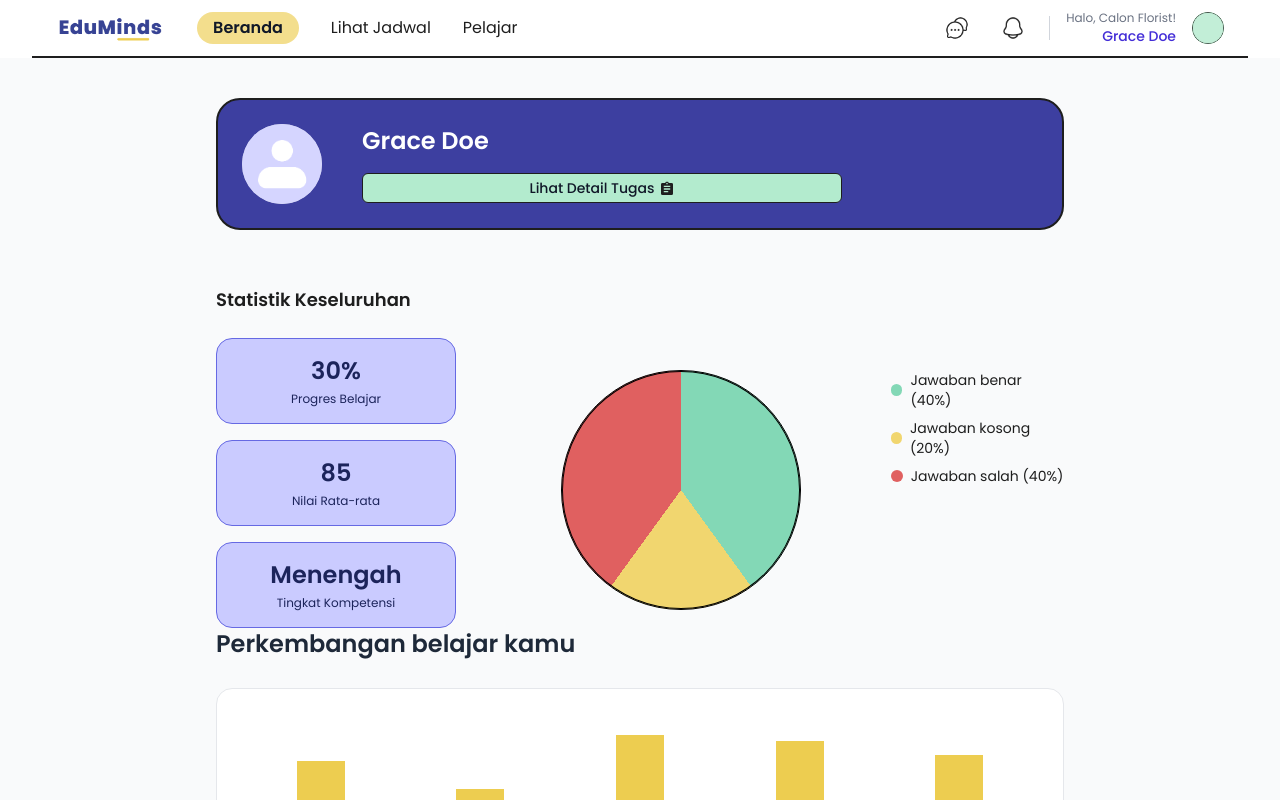
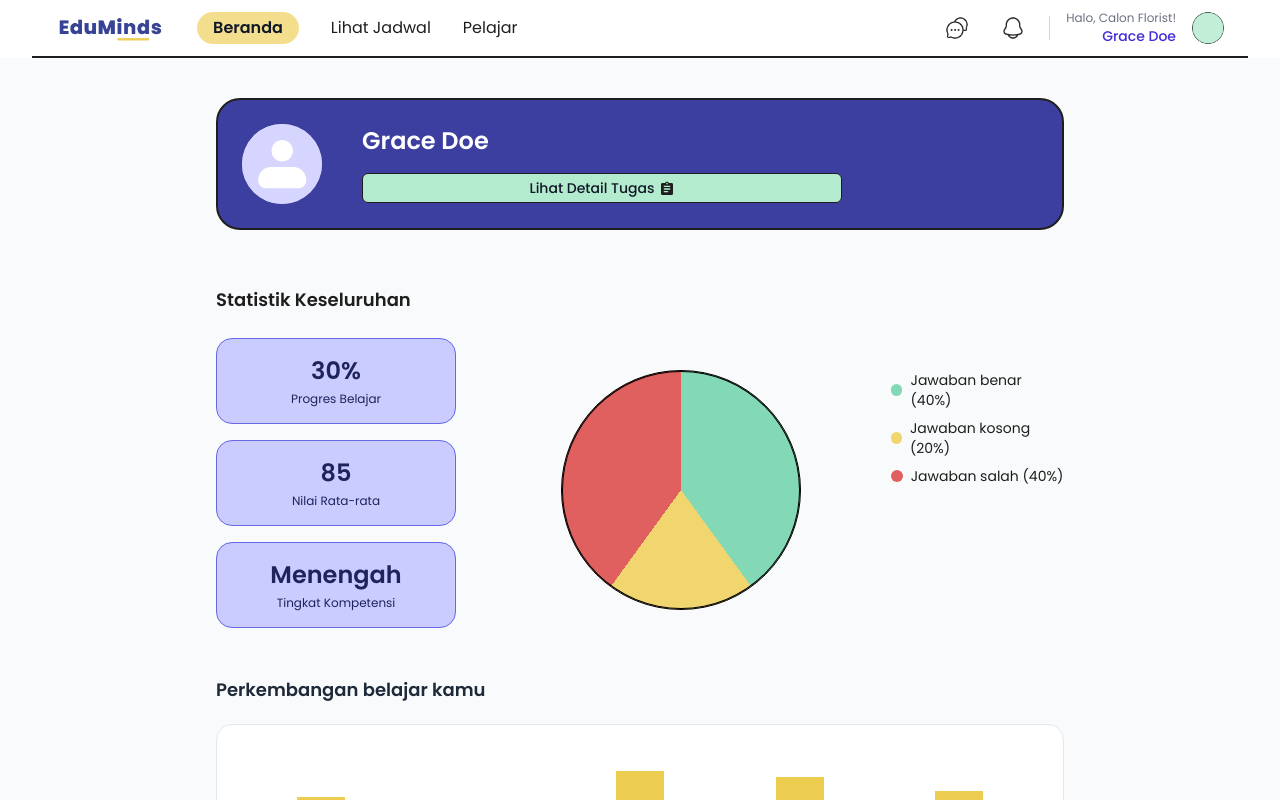
Before and after one commit to najwakahanifatima/EduMinds, a Next.js app in the folder apps/web/: page /supervisor/perkembangan in a window 1280 px wide. Shown: the top 800 px of the page. Built offline with nearby package versions, Linux system fonts and the light colour scheme.

Commit message:
fix: routing

```diff
--- a/apps/web/src/app/_components/StudentCard.tsx
+++ b/apps/web/src/app/_components/StudentCard.tsx
@@ -38,7 +38,7 @@ export default function StudentCard({ stu }: { stu: Student }) {
         </button>
 
         <button
-          onClick={() => router.push(`/supervisor/tugas`)}
+          onClick={() => router.push(`/learning/task/1`)}
           className="rounded-lg bg-[#BFC1FF] border border-[#1E1E1E] py-1 text-xs font-medium text-[#1E1E1E] hover:scale-105"
         >
           Lihat Detail Tugas
--- a/apps/web/src/app/supervisor/page.tsx
+++ b/apps/web/src/app/supervisor/page.tsx
@@ -74,7 +74,7 @@ export default function SupervisorDashboard() {
                 value={query}
                 onChange={(e) => setQuery(e.target.value)}
                 placeholder="Cari pelajar..."
-                className="w-56 rounded-xl border bg-[#DCDDFF] py-1.5 pl-4 pr-9 text-sm outline-none focus:ring-2 focus:ring-indigo-600"
+                className="w-56 rounded-xl border bg-[#DCDDFF] py-1.5 pl-4 pr-9 text-sm outline-none focus:ring-1 focus:ring-indigo-600"
               />
               <MagnifyingGlassIcon className="absolute right-3 top-1/2 h-4 w-4 -translate-y-1/2 text-gray-600" />
             </div>
--- a/apps/web/src/app/supervisor/perkembangan/page.tsx
+++ b/apps/web/src/app/supervisor/perkembangan/page.tsx
@@ -106,7 +106,7 @@ export default function StudentProgressPage() {
           <div className="flex-1 ml-4">
             <h1 className="text-2xl font-semibold">{student.name}</h1>
             <button
-              onClick={() => router.push(`/supervisor/${student.id}/tasks`)}
+              onClick={() => router.push(`/learning/task/${student.id}`)}
               className="mt-4 block w-120 rounded-md bg-[#B3EBCE] py-1 text-sm text-gray-900 font-medium border-[#1E1E1E] border hover:bg-emerald-400"
             >
               Lihat Detail Tugas
@@ -156,7 +156,7 @@ export default function StudentProgressPage() {
         </section>
 
         <section>
-            <h2 className="text-2xl font-semibold text-gray-800 mb-7">
+            <h2 className="mt-12 text-lg font-semibold text-gray-800 mb-5">
                 Perkembangan belajar kamu
             </h2>
             <BarChart data={progressData} />
```
